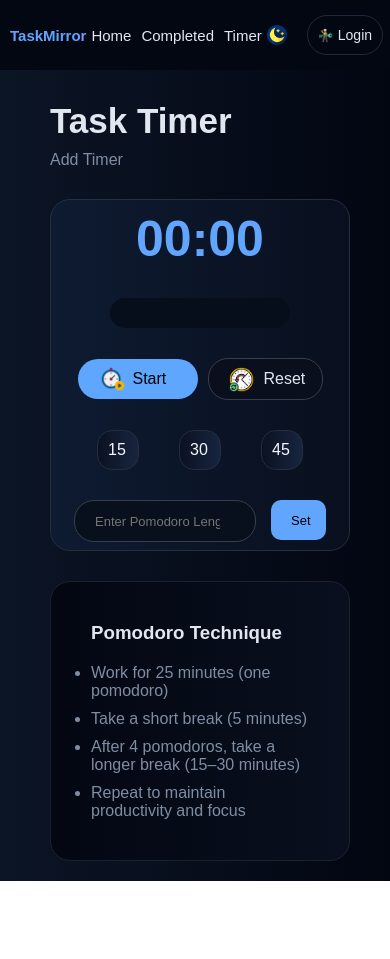
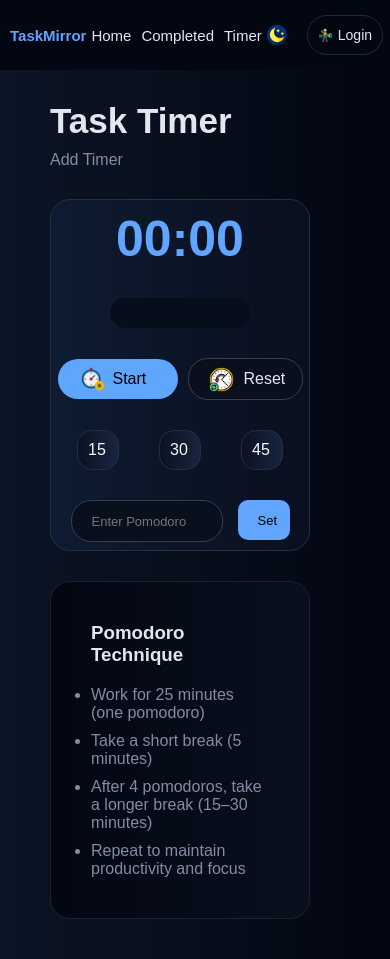
Before and after one commit to deepanshu-sharma425/taskmirror, a Next.js app: page /timer in a window 390 px wide. Before the commit the page ends 881 px from the top, so only its background shows below. Built offline with nearby package versions, Linux system fonts and the light colour scheme.

Commit message:
made some changes

```diff
--- a/app/globals.css
+++ b/app/globals.css
@@ -196,7 +196,7 @@ color: inherit;
   border-radius: 20px;
   padding: 40px;
   display: flex;
-  margin-bottom: 20px;
+  margin-bottom: 40px;
   flex-direction: column;
   gap: 20px;
   width: 490px;
@@ -952,28 +952,28 @@ gap: 10px;
 }
 @media(max-width:467px){
   .pomodoro{
-    width: 300px;
+    width: 260px;
   }
   .progressionbar{
-    width: 180px;
+    width: 140px;
   }
   .progressionbarfill{
-    width: 180px;
+    width: 140px;
 
   }
   .mininp input{
-    width: 140px;
+    width: 110px;
     font-size: 13px;
   }
   .newnew{
-    width: 40px;
+    width: 35px;
   }
   .aboutpomodoro{
-    width: 300px;
+    width: 260px;
   }
   .inputtimer button{
     font-size: 13px;
-    width: 35px;
+    width: 32px;
 
   }
 
```
